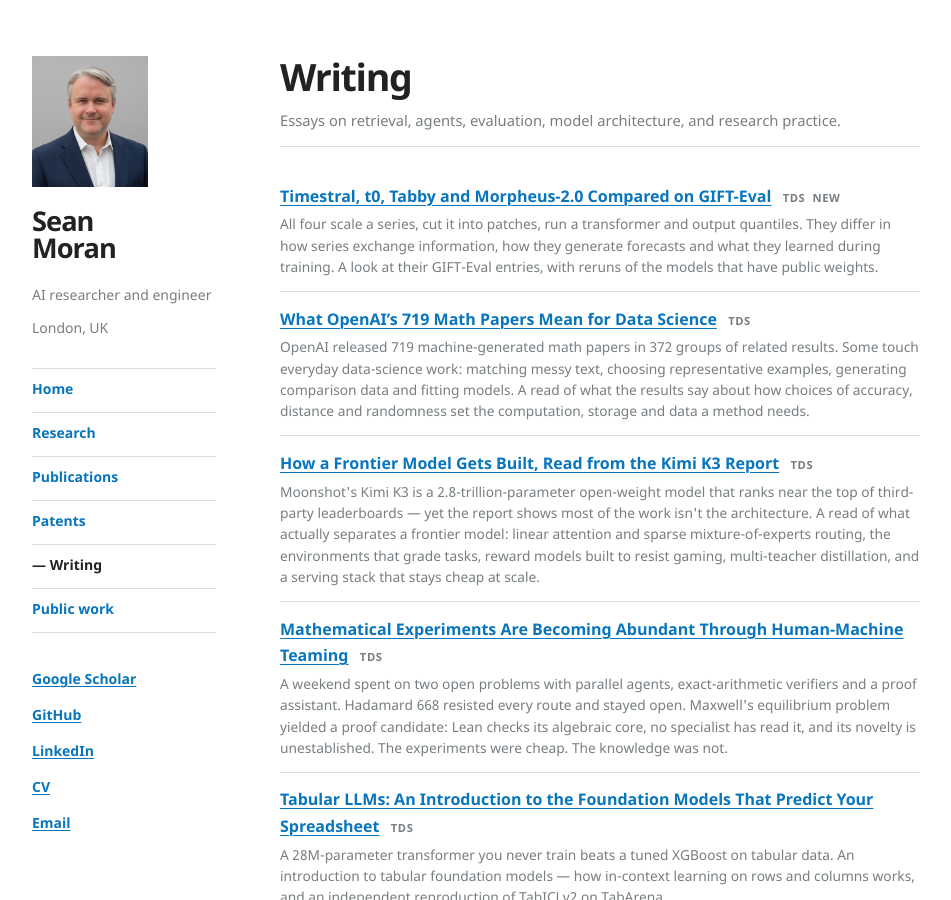
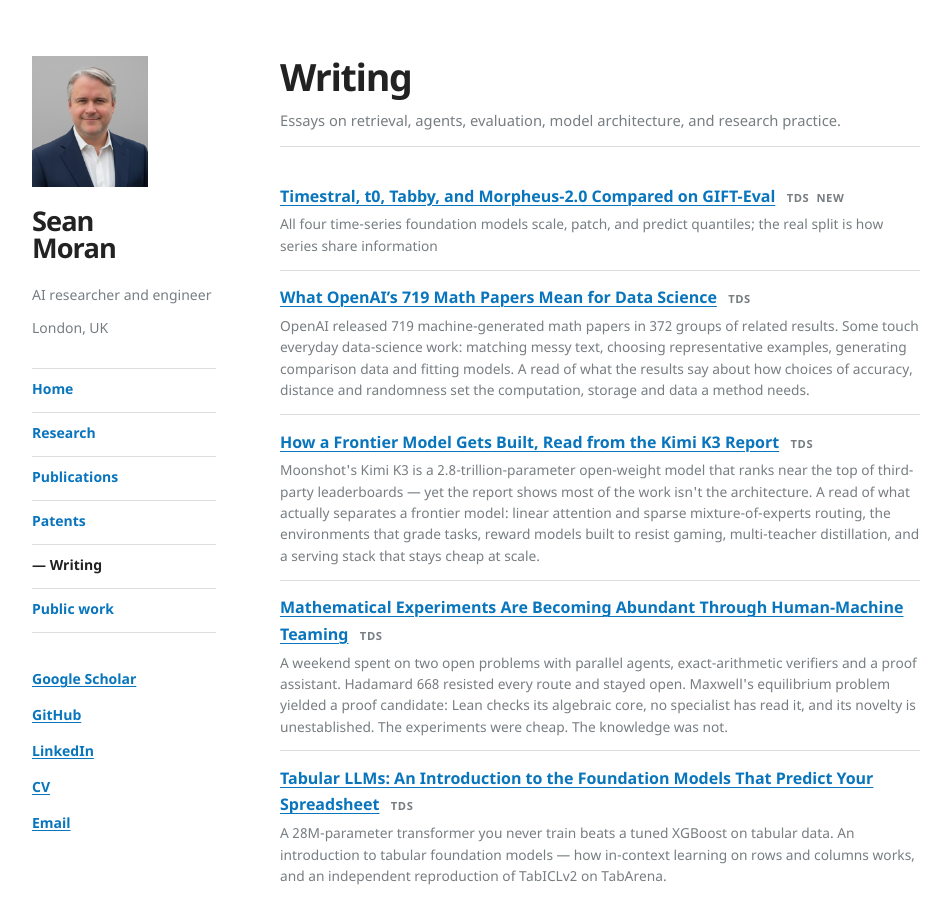
Before and after one commit to sjmoran/sjmoran.github.io, a Jekyll site: the page built from writing.md, in a window 1280 px wide and 900 px high. Shown: the whole window, without its empty margins (144-1095 px from the left). Built offline with Jekyll 4.4.1, drawn with Linux system fonts in a browser that asks for light colours.

Commit message:
Match TSFM article title and blurb to published version
Co-Authored-By: Claude Opus 5.5 <noreply@anthropic.com>
Claude-Session: https://claude.ai/code/session_01TKsS4ybkwEmU33HdUDZAnd

```diff
--- a/_includes/writing.html
+++ b/_includes/writing.html
@@ -10,9 +10,9 @@
         <img src="/img/writing/tsfm-four-way.jpg" alt="">
       </a>
       <div class="writing-meta">
-        <a href="https://towardsdatascience.com/timestral-t0-tabby-and-morpheus-20-compared-on-gift-eval/" target="_blank" rel="noopener">Timestral, t0, Tabby and Morpheus-2.0 Compared on GIFT-Eval</a>
+        <a href="https://towardsdatascience.com/timestral-t0-tabby-and-morpheus-20-compared-on-gift-eval/" target="_blank" rel="noopener">Timestral, t0, Tabby, and Morpheus-2.0 Compared on GIFT-Eval</a>
         <span class="badge badge-tds">TDS</span><span class="badge badge-new">New</span>
-        <p class="writing-blurb">All four scale a series, cut it into patches, run a transformer and output quantiles. They differ in how series exchange information, how they generate forecasts and what they learned during training. A look at their GIFT-Eval entries, with reruns of the models that have public weights.</p>
+        <p class="writing-blurb">All four time-series foundation models scale, patch, and predict quantiles; the real split is how series share information</p>
       </div>
     </li>
     <li>
```
